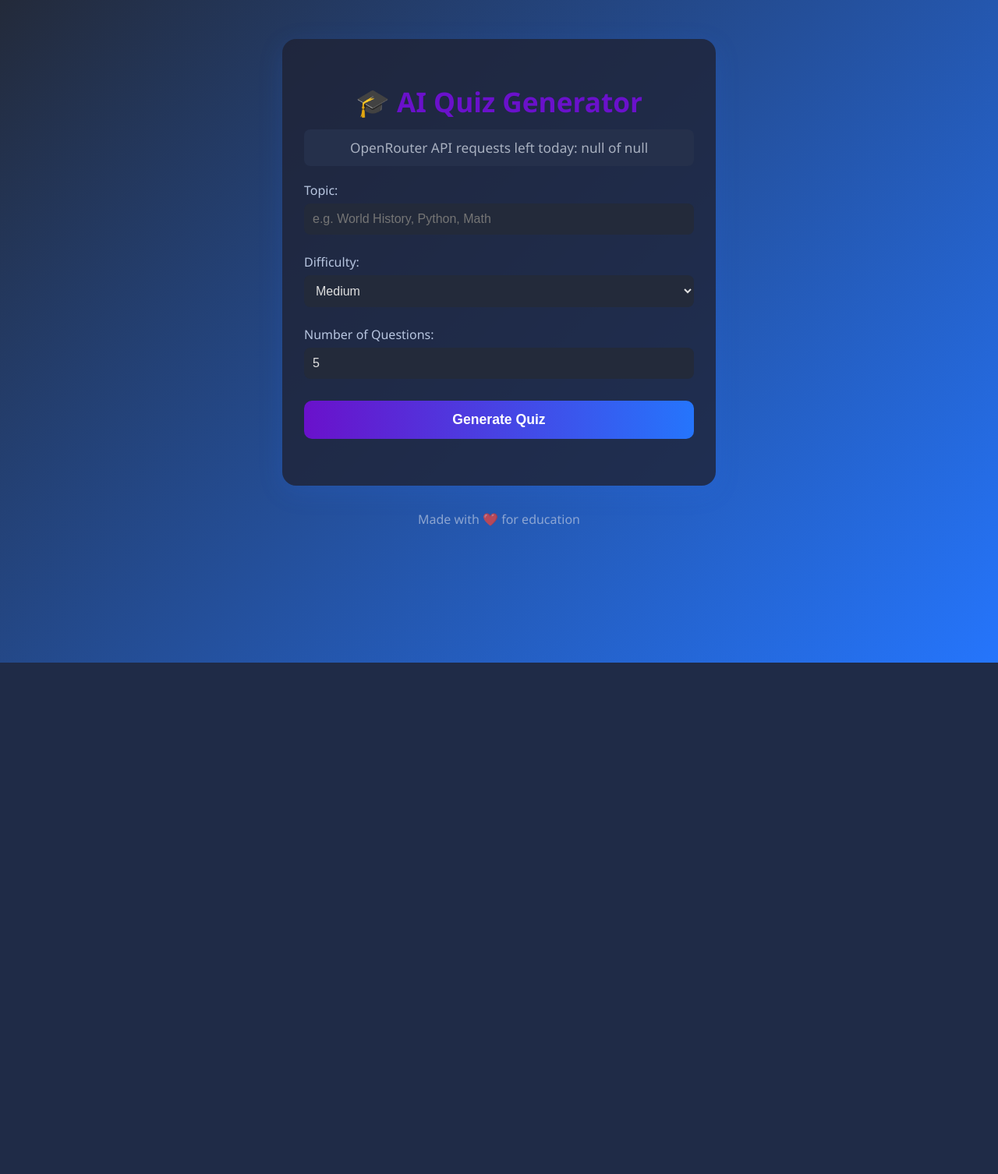
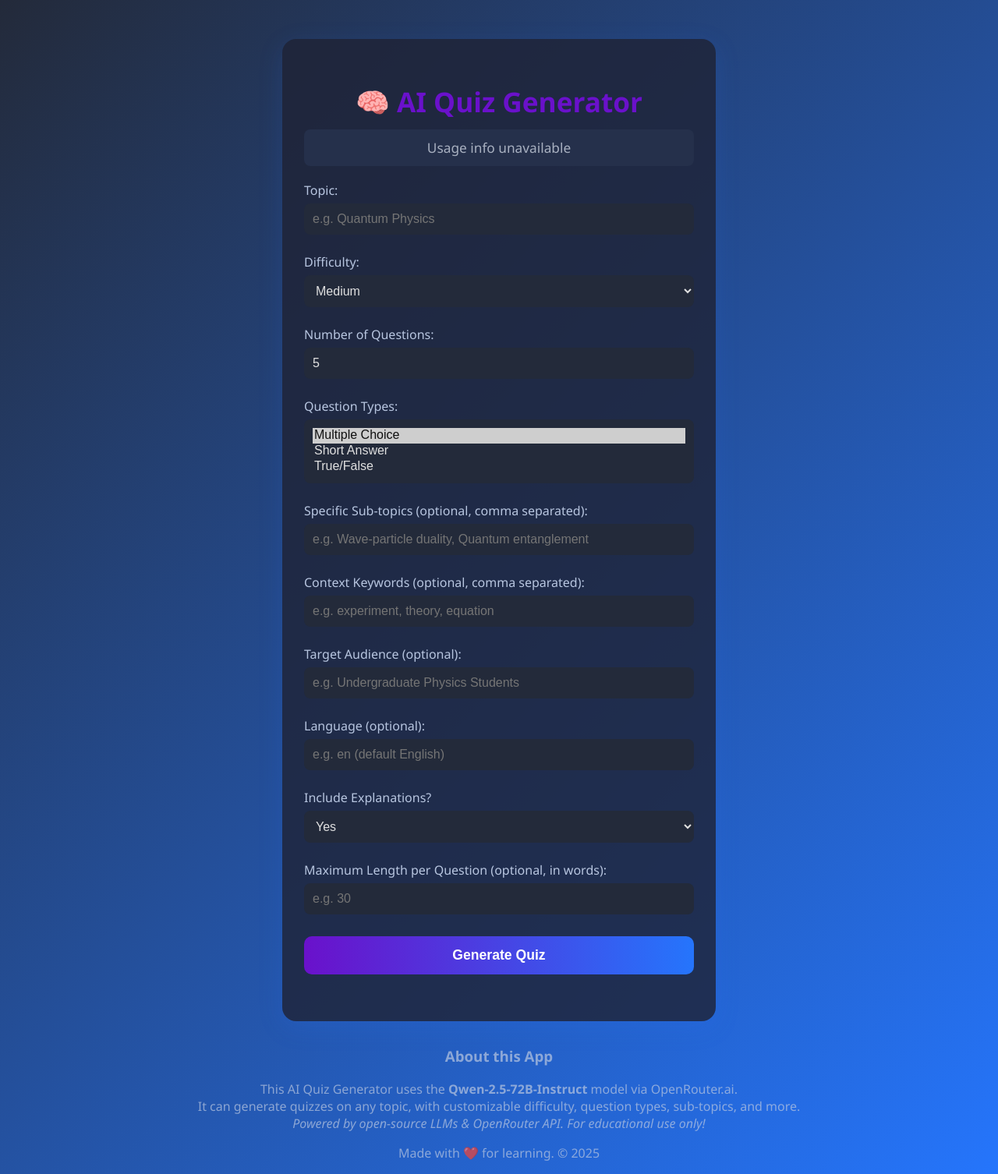
Before and after one commit to ggSohamgg/Spark_Quiz, a Flask app: page / in a window 1280 px wide. Shown: the whole page at 78% size. Before the commit the page ends 850 px from the top, so only its background shows below. Run offline with Flask 3, Linux system fonts and the light colour scheme; data that the repository does not hold is empty.

Commit message:
Update index.html

```diff
--- a/templates/index.html
+++ b/templates/index.html
@@ -2,35 +2,70 @@
 <html lang="en">
 <head>
     <meta charset="UTF-8">
-    <title>Quiz Generator</title>
+    <title>AI Quiz Generator</title>
     <meta name="viewport" content="width=device-width, initial-scale=1">
-    <!-- Link to your CSS -->
     <link rel="stylesheet" href="{{ url_for('static', filename='css/style.css') }}">
 </head>
 <body>
     <div class="container">
-        <h1>🎓 AI Quiz Generator</h1>
+        <h1>🧠 AI Quiz Generator</h1>
         <div id="usage-info" class="info-box"></div>
         <form id="quiz-form">
-            <label for="topic">Topic:</label>
-            <input type="text" id="topic" name="topic" required placeholder="e.g. World History, Python, Math">
+            <label>Topic:</label>
+            <input type="text" name="topic" required placeholder="e.g. Quantum Physics">
 
-            <label for="difficulty">Difficulty:</label>
-            <select id="difficulty" name="difficulty">
+            <label>Difficulty:</label>
+            <select name="difficulty">
                 <option value="easy">Easy</option>
                 <option value="medium" selected>Medium</option>
                 <option value="hard">Hard</option>
             </select>
 
-            <label for="num_questions">Number of Questions:</label>
-            <input type="number" id="num_questions" name="num_questions" min="1" max="10" value="5">
+            <label>Number of Questions:</label>
+            <input type="number" name="num_questions" min="1" max="10" value="5">
+
+            <label>Question Types:</label>
+            <select name="question_types" multiple size="3">
+                <option value="multiple choice" selected>Multiple Choice</option>
+                <option value="short answer">Short Answer</option>
+                <option value="true/false">True/False</option>
+            </select>
+
+            <label>Specific Sub-topics (optional, comma separated):</label>
+            <input type="text" name="subtopics" placeholder="e.g. Wave-particle duality, Quantum entanglement">
+
+            <label>Context Keywords (optional, comma separated):</label>
+            <input type="text" name="keywords" placeholder="e.g. experiment, theory, equation">
+
+            <label>Target Audience (optional):</label>
+            <input type="text" name="audience" placeholder="e.g. Undergraduate Physics Students">
+
+            <label>Language (optional):</label>
+            <input type="text" name="language" placeholder="e.g. en (default English)">
+
+            <label>Include Explanations?</label>
+            <select name="include_explanations">
+                <option value="yes" selected>Yes</option>
+                <option value="no">No</option>
+            </select>
+
+            <label>Maximum Length per Question (optional, in words):</label>
+            <input type="number" name="max_length" min="0" placeholder="e.g. 30">
 
             <button type="submit">Generate Quiz</button>
         </form>
         <div id="quiz-output"></div>
     </div>
     <footer>
-        <p>Made with ❤️ for education</p>
+        <div class="about-box">
+            <h3>About this App</h3>
+            <p>
+                This AI Quiz Generator uses the <b>Qwen-2.5-72B-Instruct</b> model via OpenRouter.ai.<br>
+                It can generate quizzes on any topic, with customizable difficulty, question types, sub-topics, and more.<br>
+                <i>Powered by open-source LLMs & OpenRouter API. For educational use only!</i>
+            </p>
+        </div>
+        <p>Made with ❤️ for learning. &copy; 2025</p>
     </footer>
     <script>
     // Show usage info
@@ -39,9 +74,14 @@
         const data = await resp.json();
         if (data.error) {
             document.getElementById('usage-info').innerText = "Usage info unavailable";
-        } else {
+        } else if (data.limit !== null && data.remaining !== null) {
             document.getElementById('usage-info').innerText =
                 `OpenRouter API requests left today: ${data.remaining} of ${data.limit}`;
+        } else if (data.per_min && data.interval) {
+            document.getElementById('usage-info').innerText =
+                `OpenRouter Free Tier: Up to ${data.per_min} requests per ${data.interval}.`;
+        } else {
+            document.getElementById('usage-info').innerText = "Usage info unavailable";
         }
     }
     fetchUsage();
@@ -50,16 +90,28 @@
     document.getElementById('quiz-form').onsubmit = async function(e) {
         e.preventDefault();
         const form = e.target;
-        const data = {
-            topic: form.topic.value,
-            difficulty: form.difficulty.value,
-            num_questions: form.num_questions.value
+        const formData = new FormData(form);
+        // Parse multiple selects and comma-separated fields
+        const question_types = formData.getAll('question_types');
+        const subtopics = formData.get('subtopics') ? formData.get('subtopics').split(',').map(s => s.trim()).filter(Boolean) : [];
+        const keywords = formData.get('keywords') ? formData.get('keywords').split(',').map(s => s.trim()).filter(Boolean) : [];
+        const parameters = {
+            topic: formData.get('topic'),
+            difficulty: formData.get('difficulty'),
+            num_questions: formData.get('num_questions'),
+            question_types: question_types,
+            subtopics: subtopics,
+            keywords: keywords,
+            audience: formData.get('audience'),
+            language: formData.get('language') || "en",
+            include_explanations: formData.get('include_explanations') === "yes",
+            max_length: formData.get('max_length')
         };
         document.getElementById('quiz-output').innerHTML = "<div class='loading'>Generating quiz...</div>";
         const response = await fetch('/generate_quiz', {
             method: 'POST',
             headers: {'Content-Type': 'application/json'},
-            body: JSON.stringify(data)
+            body: JSON.stringify(parameters)
         });
         const result = await response.json();
         let html = "<h2>Your Quiz</h2>";
```
